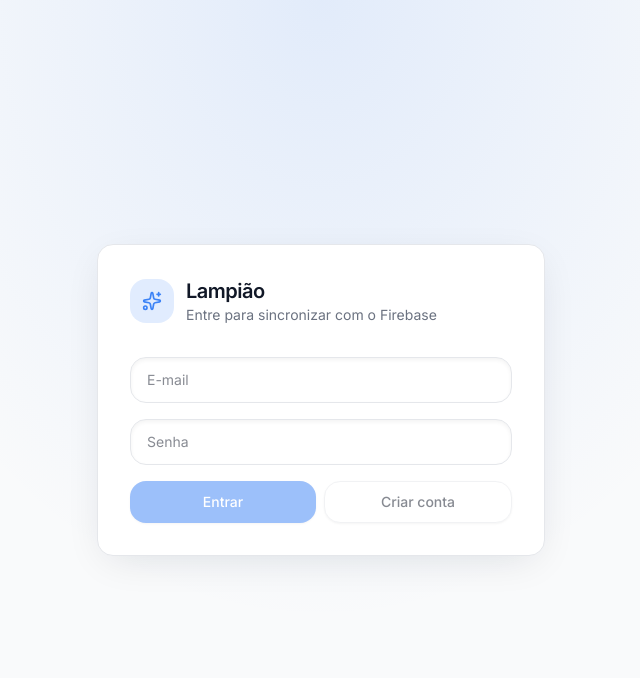
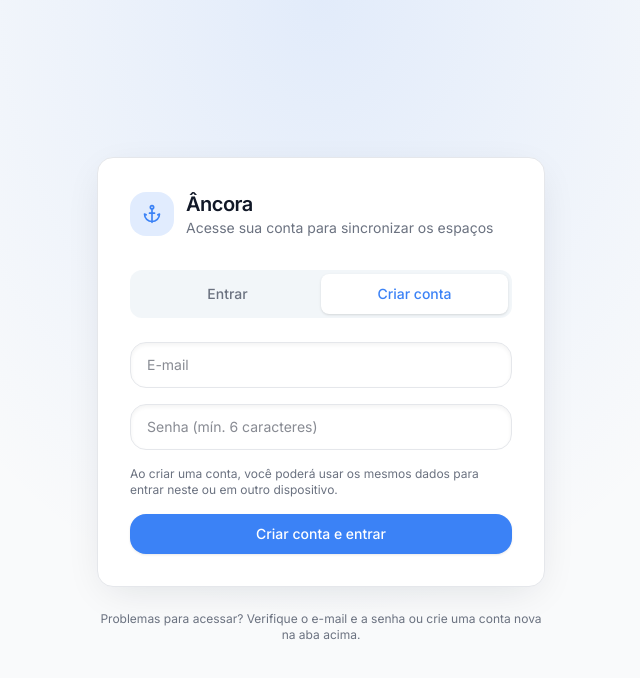
Before and after one commit to marianacoleite/Ancora-Frontend, a React (Vite) app: page /login in a window 1280 px wide. Both pictures are taken after a click on the button "Criar conta". Shown: the top 678 px of the page, without its empty margins (319-959 px from the left). Built offline with nearby package versions, Linux system fonts and the light colour scheme; no server answers.

Commit message:
Mudanca de nome

```diff
--- a/index.html
+++ b/index.html
@@ -4,14 +4,14 @@
     <meta charset="UTF-8" />
     <link rel="icon" type="image/svg+xml" href="/favicon.svg" />
     <meta name="viewport" content="width=device-width, initial-scale=1.0" />
-    <meta name="description" content="Lampião — gerenciador de tarefas para desenvolvedores" />
+    <meta name="description" content="Âncora — gerenciador de tarefas para desenvolvedores" />
     <link rel="preconnect" href="https://fonts.googleapis.com" />
     <link rel="preconnect" href="https://fonts.gstatic.com" crossorigin />
     <link
       href="https://fonts.googleapis.com/css2?family=Inter:ital,opsz,wght@0,14..32,100..900;1,14..32,100..900&display=swap"
       rel="stylesheet"
     />
-    <title>Lampião</title>
+    <title>Âncora</title>
   </head>
   <body>
     <div id="root"></div>
--- a/src/components/layout/Sidebar.tsx
+++ b/src/components/layout/Sidebar.tsx
@@ -1,12 +1,12 @@
 import { motion } from 'framer-motion'
 import {
+  Anchor,
   ChevronLeft,
   Copy,
   LayoutGrid,
   LogOut,
   Pencil,
   Plus,
-  Sparkles,
   Trash2,
   UserPlus,
 } from 'lucide-react'
@@ -72,10 +72,10 @@
         <div className="flex h-14 shrink-0 items-center gap-2 border-b border-subtle px-3">
           <div className="flex min-w-0 flex-1 items-center gap-2">
             <span className="flex h-9 w-9 shrink-0 items-center justify-center rounded-2xl bg-primary/15 text-primary">
-              <Sparkles className="h-4 w-4" />
+              <Anchor className="h-4 w-4" />
             </span>
             {!collapsed && (
-              <span className="truncate font-semibold tracking-tight text-primary-ink">Lampião</span>
+              <span className="truncate font-semibold tracking-tight text-primary-ink">Âncora</span>
             )}
           </div>
           <button
@@ -292,7 +292,7 @@
         open={inviteOpen}
         onClose={() => setInviteOpen(false)}
         title="Convidar pessoas"
-        description="Compartilhe o Lampião com o time. Com Firebase configurado, cada pessoa usa sua própria conta; no modo demo, use o mesmo navegador ou envie o link."
+        description="Compartilhe a Âncora com o time. Com Firebase configurado, cada pessoa usa sua própria conta; no modo demo, use o mesmo navegador ou envie o link."
       >
         <div className="flex flex-col gap-4">
           <Input
--- a/src/contexts/AuthContext.tsx
+++ b/src/contexts/AuthContext.tsx
@@ -18,6 +18,9 @@
 import { clearLocalData } from '../services/local/storage'
 
 const LOCAL_UID_KEY = 'lampiao-local-uid'
+
+/** Definido antes do signOut para a tela de login mostrar o aviso de sessão encerrada. */
+export const PENDING_LOGOUT_BANNER_KEY = 'lampiao-pending-logout-banner'
 
 function getOrCreateLocalUid(): string {
   let id = localStorage.getItem(LOCAL_UID_KEY)
@@ -82,6 +85,7 @@
 
   const logout = useCallback(async () => {
     if (mode === 'firebase') {
+      sessionStorage.setItem(PENDING_LOGOUT_BANNER_KEY, '1')
       await signOut(getFirebaseAuth())
       return
     }
--- a/src/pages/LoginPage.tsx
+++ b/src/pages/LoginPage.tsx
@@ -1,18 +1,43 @@
 import { motion } from 'framer-motion'
-import { Sparkles } from 'lucide-react'
-import { useState } from 'react'
-import { Navigate, useNavigate } from 'react-router-dom'
+import { useEffect, useState } from 'react'
+import { Navigate, useNavigate, useSearchParams } from 'react-router-dom'
 import { toast } from 'sonner'
+import { Anchor, LogOut, X } from 'lucide-react'
 import { Button } from '../components/ui/Button'
 import { Input } from '../components/ui/Input'
-import { useAuth } from '../contexts/AuthContext'
+import { PENDING_LOGOUT_BANNER_KEY, useAuth } from '../contexts/AuthContext'
+
+type AuthTab = 'signin' | 'signup'
+
+function readLogoutBannerFlag(): boolean {
+  if (typeof sessionStorage === 'undefined') return false
+  return sessionStorage.getItem(PENDING_LOGOUT_BANNER_KEY) === '1'
+}
+
+function clearLogoutBannerFlag() {
+  sessionStorage.removeItem(PENDING_LOGOUT_BANNER_KEY)
+}
 
 export function LoginPage() {
   const { user, mode, signIn, signUp } = useAuth()
   const navigate = useNavigate()
+  const [searchParams, setSearchParams] = useSearchParams()
   const [email, setEmail] = useState('')
   const [password, setPassword] = useState('')
   const [loading, setLoading] = useState(false)
+  const [tab, setTab] = useState<AuthTab>('signin')
+  const [sessionEndedBanner, setSessionEndedBanner] = useState(readLogoutBannerFlag)
+
+  useEffect(() => {
+    const reason = searchParams.get('motivo')
+    if (reason === 'sessao') {
+      sessionStorage.setItem(PENDING_LOGOUT_BANNER_KEY, '1')
+      setSessionEndedBanner(true)
+      const next = new URLSearchParams(searchParams)
+      next.delete('motivo')
+      setSearchParams(next, { replace: true })
+    }
+  }, []) // eslint-disable-line react-hooks/exhaustive-deps -- só ao montar; limpa a URL uma vez
 
   if (mode === 'local') {
     return <Navigate to="/" replace />
@@ -27,6 +52,7 @@
     setLoading(true)
     try {
       await signIn(email, password)
+      clearLogoutBannerFlag()
       toast.success('Bem-vindo de volta')
       navigate('/')
     } catch (err) {
@@ -41,6 +67,7 @@
     setLoading(true)
     try {
       await signUp(email, password)
+      clearLogoutBannerFlag()
       toast.success('Conta criada')
       navigate('/')
     } catch (err) {
@@ -51,24 +78,82 @@
   }
 
   return (
-    <div className="relative flex min-h-dvh items-center justify-center overflow-hidden surface-page px-4">
+    <div className="relative flex min-h-dvh items-center justify-center overflow-hidden surface-page px-4 py-10">
       <div className="pointer-events-none absolute inset-0 bg-[radial-gradient(ellipse_at_top,_rgba(59,130,246,0.12),_transparent_55%)] dark:bg-[radial-gradient(ellipse_at_top,_rgba(59,130,246,0.18),_transparent_50%)]" />
+      <div className="pointer-events-none absolute -left-24 top-1/3 h-72 w-72 rounded-full bg-primary/5 blur-3xl dark:bg-primary/10" />
       <motion.div
         initial={{ opacity: 0, y: 12 }}
         animate={{ opacity: 1, y: 0 }}
         transition={{ duration: 0.35 }}
-        className="relative z-10 w-full max-w-md rounded-2xl border border-subtle surface-card p-8 shadow-elevated"
+        className="relative z-10 w-full max-w-md"
       >
+        {sessionEndedBanner && (
+          <motion.div
+            initial={{ opacity: 0, y: -6 }}
+            animate={{ opacity: 1, y: 0 }}
+            className="mb-4 flex items-start gap-3 rounded-2xl border border-primary/25 bg-primary/10 px-4 py-3 text-sm text-primary-ink dark:border-primary/30 dark:bg-primary/15"
+            role="status"
+          >
+            <span className="mt-0.5 flex h-8 w-8 shrink-0 items-center justify-center rounded-xl bg-primary/20 text-primary">
+              <LogOut className="h-4 w-4" />
+            </span>
+            <div className="min-w-0 flex-1 pt-0.5">
+              <p className="font-medium">Sessão encerrada</p>
+              <p className="mt-0.5 text-secondary-ink">
+                Entre de novo com seu e-mail e senha para continuar de onde parou.
+              </p>
+            </div>
+            <button
+              type="button"
+              onClick={() => {
+                clearLogoutBannerFlag()
+                setSessionEndedBanner(false)
+              }}
+              className="shrink-0 rounded-lg p-1 text-secondary-ink transition-colors hover:bg-black/5 hover:text-primary-ink dark:hover:bg-white/10"
+              aria-label="Fechar aviso"
+            >
+              <X className="h-4 w-4" />
+            </button>
+          </motion.div>
+        )}
+
+        <div className="rounded-2xl border border-subtle surface-card p-8 shadow-elevated">
           <div className="mb-8 flex items-center gap-3">
             <span className="flex h-11 w-11 items-center justify-center rounded-2xl bg-primary/15 text-primary">
-            <Sparkles className="h-5 w-5" />
+              <Anchor className="h-5 w-5" />
             </span>
             <div>
-            <h1 className="text-xl font-semibold tracking-tight text-primary-ink">Lampião</h1>
-            <p className="text-sm text-secondary-ink">Entre para sincronizar com o Firebase</p>
+              <h1 className="text-xl font-semibold tracking-tight text-primary-ink">Âncora</h1>
+              <p className="text-sm text-secondary-ink">Acesse sua conta para sincronizar os espaços</p>
             </div>
           </div>
 
+          <div className="mb-6 flex rounded-xl bg-slate-100/90 p-1 dark:bg-slate-800/80">
+            <button
+              type="button"
+              onClick={() => setTab('signin')}
+              className={`flex-1 rounded-lg py-2.5 text-sm font-medium transition-colors ${
+                tab === 'signin'
+                  ? 'bg-white text-primary shadow-sm dark:bg-slate-700 dark:text-slate-100'
+                  : 'text-secondary-ink hover:text-primary-ink'
+              }`}
+            >
+              Entrar
+            </button>
+            <button
+              type="button"
+              onClick={() => setTab('signup')}
+              className={`flex-1 rounded-lg py-2.5 text-sm font-medium transition-colors ${
+                tab === 'signup'
+                  ? 'bg-white text-primary shadow-sm dark:bg-slate-700 dark:text-slate-100'
+                  : 'text-secondary-ink hover:text-primary-ink'
+              }`}
+            >
+              Criar conta
+            </button>
+          </div>
+
+          {tab === 'signin' ? (
             <form className="flex flex-col gap-4" onSubmit={handleLogin}>
               <Input
                 type="email"
@@ -86,21 +171,43 @@
                 onChange={(e) => setPassword(e.target.value)}
                 required
               />
-          <div className="flex flex-col gap-2 sm:flex-row">
-            <Button type="submit" className="flex-1" disabled={loading}>
-              Entrar
+              <Button type="submit" className="w-full" disabled={loading}>
+                {loading ? 'Entrando…' : 'Entrar'}
               </Button>
-            <Button
-              type="button"
-              variant="secondary"
-              className="flex-1"
-              disabled={loading}
-              onClick={handleRegister}
-            >
-              Criar conta
+            </form>
+          ) : (
+            <form className="flex flex-col gap-4" onSubmit={handleRegister}>
+              <Input
+                type="email"
+                autoComplete="email"
+                placeholder="E-mail"
+                value={email}
+                onChange={(e) => setEmail(e.target.value)}
+                required
+              />
+              <Input
+                type="password"
+                autoComplete="new-password"
+                placeholder="Senha (mín. 6 caracteres)"
+                value={password}
+                onChange={(e) => setPassword(e.target.value)}
+                minLength={6}
+                required
+              />
+              <p className="text-xs text-secondary-ink">
+                Ao criar uma conta, você poderá usar os mesmos dados para entrar neste ou em outro
+                dispositivo.
+              </p>
+              <Button type="submit" className="w-full" disabled={loading}>
+                {loading ? 'Criando…' : 'Criar conta e entrar'}
               </Button>
+            </form>
+          )}
         </div>
-        </form>
+
+        <p className="mt-6 text-center text-xs text-secondary-ink">
+          Problemas para acessar? Verifique o e-mail e a senha ou crie uma conta nova na aba acima.
+        </p>
       </motion.div>
     </div>
   )
```
Also changed, not shown: public/favicon.svg, 1 other file (tests, documents, lock files or other folders). Lines whose indentation alone changed are shown as unchanged.
